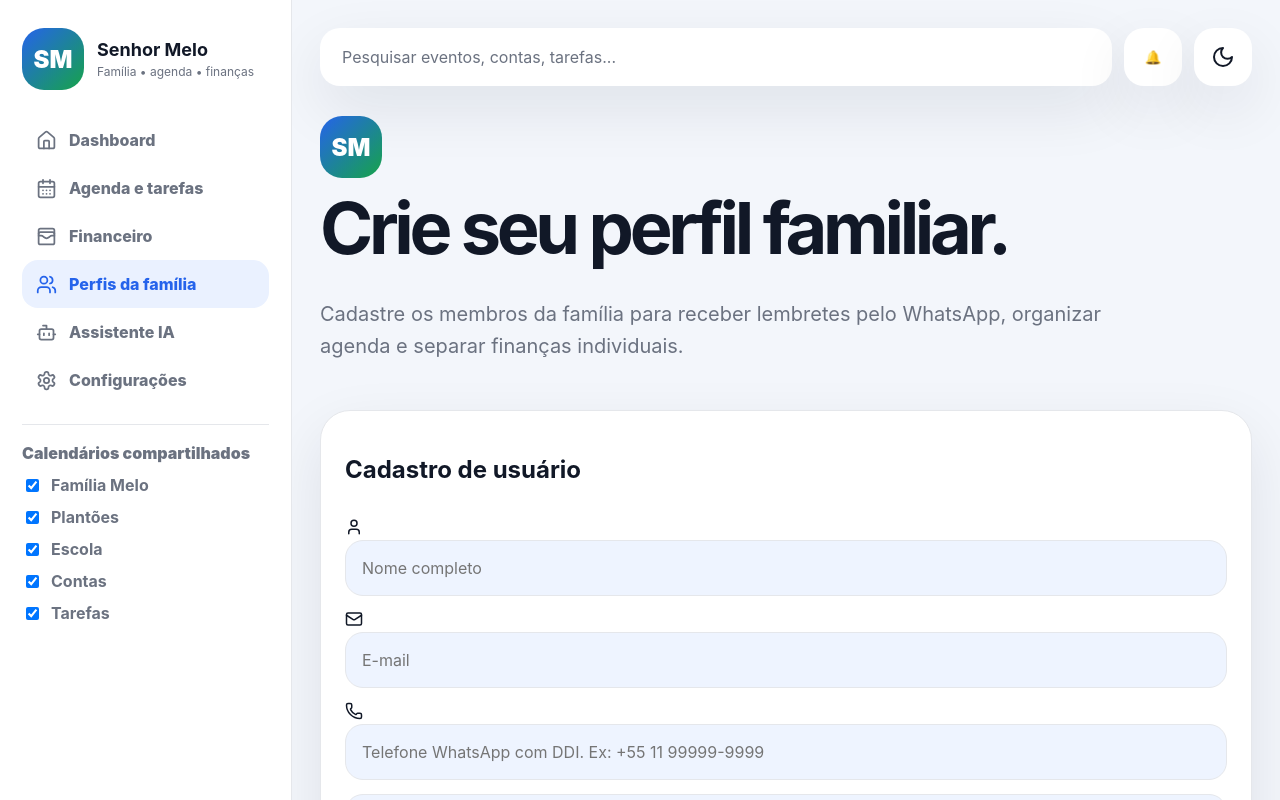
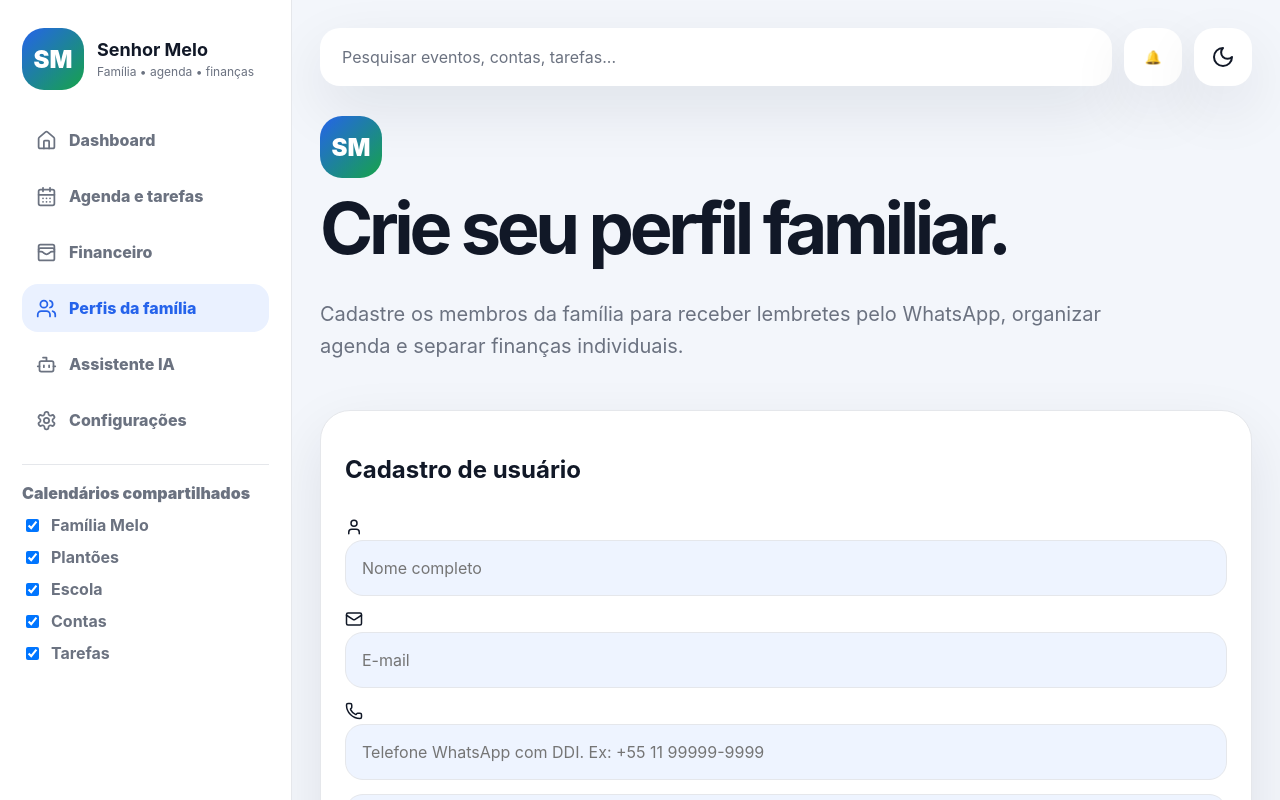
Before and after one commit to TammyMelo01/Senhor-Melo, a Next.js app: page /membros in a window 1280 px wide. Shown: the top 800 px of the page. Built offline with nearby package versions, Linux system fonts and the light colour scheme.

Commit message:
Update AppShell.tsx

```diff
--- a/components/AppShell.tsx
+++ b/components/AppShell.tsx
@@ -1,18 +1,78 @@
 "use client";
+
 import Link from "next/link";
 import { usePathname } from "next/navigation";
 import { Bot, CalendarDays, Home, Menu, Settings, Users, WalletCards, X } from "lucide-react";
+import { ThemeToggle } from "./ThemeToggle";
 import { useState } from "react";
-import { ThemeToggle } from "./ThemeToggle";
+
 const nav = [
- { href:"/", label:"Dashboard", icon:Home },
- { href:"/agenda", label:"Agenda e tarefas", icon:CalendarDays },
- { href:"/financeiro", label:"Financeiro", icon:WalletCards },
- { href:"/membros", label:"Perfis da família", icon:Users },
- { href:"/assistente", label:"Assistente IA", icon:Bot },
- { href:"/configuracoes", label:"Configurações", icon:Settings }
+  { href: "/", label: "Dashboard", icon: Home },
+  { href: "/agenda", label: "Agenda e tarefas", icon: CalendarDays },
+  { href: "/financeiro", label: "Financeiro", icon: WalletCards },
+  { href: "/membros", label: "Perfis da família", icon: Users },
+  { href: "/assistente", label: "Assistente IA", icon: Bot },
+  { href: "/configuracoes", label: "Configurações", icon: Settings },
 ];
-export function AppShell({children}:{children:React.ReactNode}) {
- const pathname = usePathname(); const [open,setOpen] = useState(false);
- return <div className={`app-frame ${open ? "sidebar-open" : ""}`}>{open && <button className="sidebar-scrim" onClick={()=>setOpen(false)} aria-label="Fechar menu"/>}<aside className="sidebar"><div className="brand"><div className="brand-mark">SM</div><div><strong>Senhor Melo</strong><span>Família • agenda • finanças</span></div></div><button className="sidebar-close" onClick={()=>setOpen(false)}><X size={18}/> Fechar</button><nav>{nav.map(item=>{const Icon=item.icon; const active=pathname===item.href; return <Link key={item.href} href={item.href} onClick={()=>setOpen(false)} className={`nav-item ${active?"active":""}`}><Icon size={21}/><span>{item.label}</span></Link>})}</nav><div className="sidebar-section"><p>Calendários compartilhados</p>{["Família Melo","Plantões","Escola","Contas","Tarefas"].map(i=><label className="check-row" key={i}><input type="checkbox" defaultChecked/><span>{i}</span></label>)}</div></aside><main className="main-content"><header className="topbar"><button className="icon-button mobile-menu" onClick={()=>setOpen(true)}><Menu/></button><div className="top-search">Pesquisar eventos, contas, tarefas...</div><button className="icon-button">🔔</button><ThemeToggle/></header>{children}</main></div>;
+
+export function AppShell({ children }: { children: React.ReactNode }) {
+  const pathname = usePathname();
+  const [open, setOpen] = useState(false);
+
+  return (
+    <div className={`app-frame ${open ? "sidebar-open" : ""}`}>
+      {open && <button className="sidebar-scrim" onClick={() => setOpen(false)} aria-label="Fechar menu" />}
+
+      <aside className="sidebar">
+        <div className="brand">
+          <div className="brand-mark">SM</div>
+          <div>
+            <strong>Senhor Melo</strong>
+            <span>Família • agenda • finanças</span>
+          </div>
+        </div>
+
+        <button className="sidebar-close" onClick={() => setOpen(false)}>
+          <X size={18} />
+          Fechar
+        </button>
+
+        <nav className="sidebar-nav">
+          {nav.map((item) => {
+            const Icon = item.icon;
+            const active = pathname === item.href;
+
+            return (
+              <Link key={item.href} href={item.href} className={`nav-item ${active ? "active" : ""}`} onClick={() => setOpen(false)}>
+                <Icon size={21} />
+                <span>{item.label}</span>
+              </Link>
+            );
+          })}
+        </nav>
+
+        <div className="sidebar-section">
+          <p>Calendários compartilhados</p>
+          {["Família Melo", "Plantões", "Escola", "Contas", "Tarefas"].map((item) => (
+            <label className="check-row" key={item}>
+              <input type="checkbox" defaultChecked />
+              <span>{item}</span>
+            </label>
+          ))}
+        </div>
+      </aside>
+
+      <main className="main-content">
+        <header className="topbar">
+          <button className="icon-button mobile-menu" onClick={() => setOpen(true)} aria-label="Abrir menu">
+            <Menu />
+          </button>
+          <div className="top-search">Pesquisar eventos, contas, tarefas...</div>
+          <button className="icon-button" aria-label="Notificações">🔔</button>
+          <ThemeToggle />
+        </header>
+        {children}
+      </main>
+    </div>
+  );
 }
```
